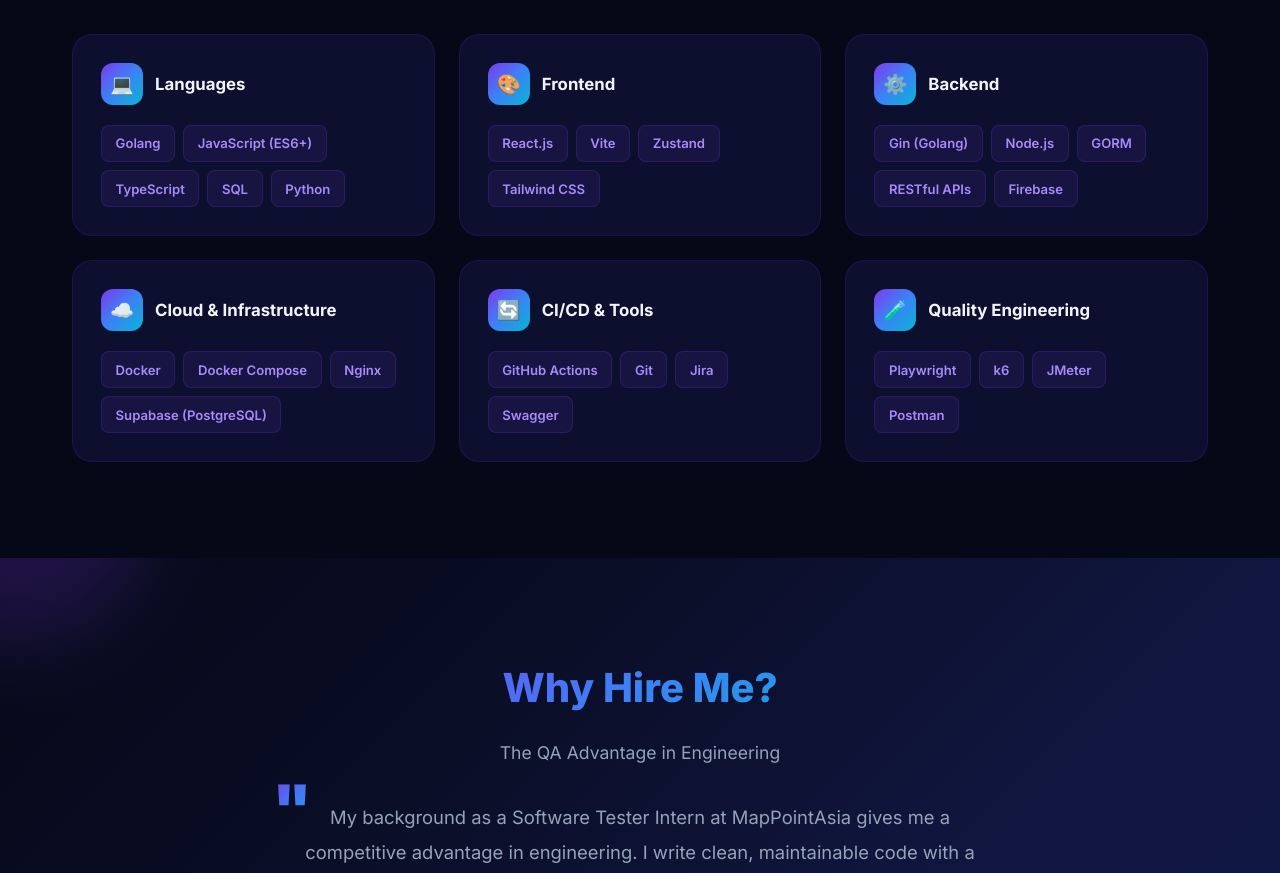
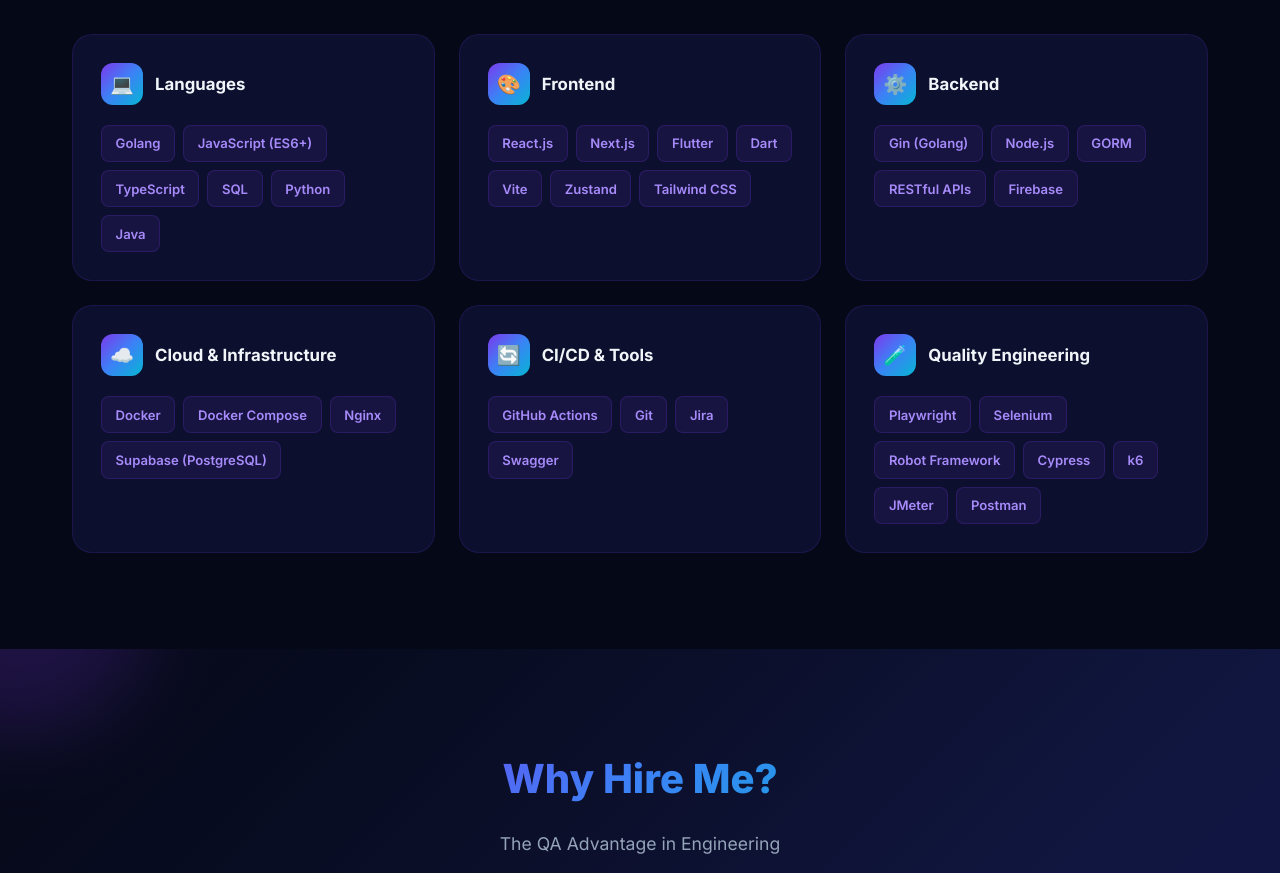
Before and after one commit to Daijirew/Poomrapee-Portfolio, a Next.js app: page / in a window 1280 px wide. Shown: the part 3040-3913 px from the top of the page. Built offline with nearby package versions, Linux system fonts and the light colour scheme.

Commit message:
Update Skill

```diff
--- a/src/components/Skills.jsx
+++ b/src/components/Skills.jsx
@@ -5,12 +5,12 @@
     {
         icon: '💻',
         title: 'Languages',
-        skills: ['Golang', 'JavaScript (ES6+)', 'TypeScript', 'SQL', 'Python'],
+        skills: ['Golang', 'JavaScript (ES6+)', 'TypeScript', 'SQL', 'Python', 'Java'],
     },
     {
         icon: '🎨',
         title: 'Frontend',
-        skills: ['React.js', 'Vite', 'Zustand', 'Tailwind CSS'],
+        skills: ['React.js', 'Next.js', 'Flutter', 'Dart', 'Vite', 'Zustand', 'Tailwind CSS'],
     },
     {
         icon: '⚙️',
@@ -30,7 +30,7 @@
     {
         icon: '🧪',
         title: 'Quality Engineering',
-        skills: ['Playwright', 'k6', 'JMeter', 'Postman'],
+        skills: ['Playwright', 'Selenium', 'Robot Framework', 'Cypress', 'k6', 'JMeter', 'Postman'],
     },
 ];
 
```
